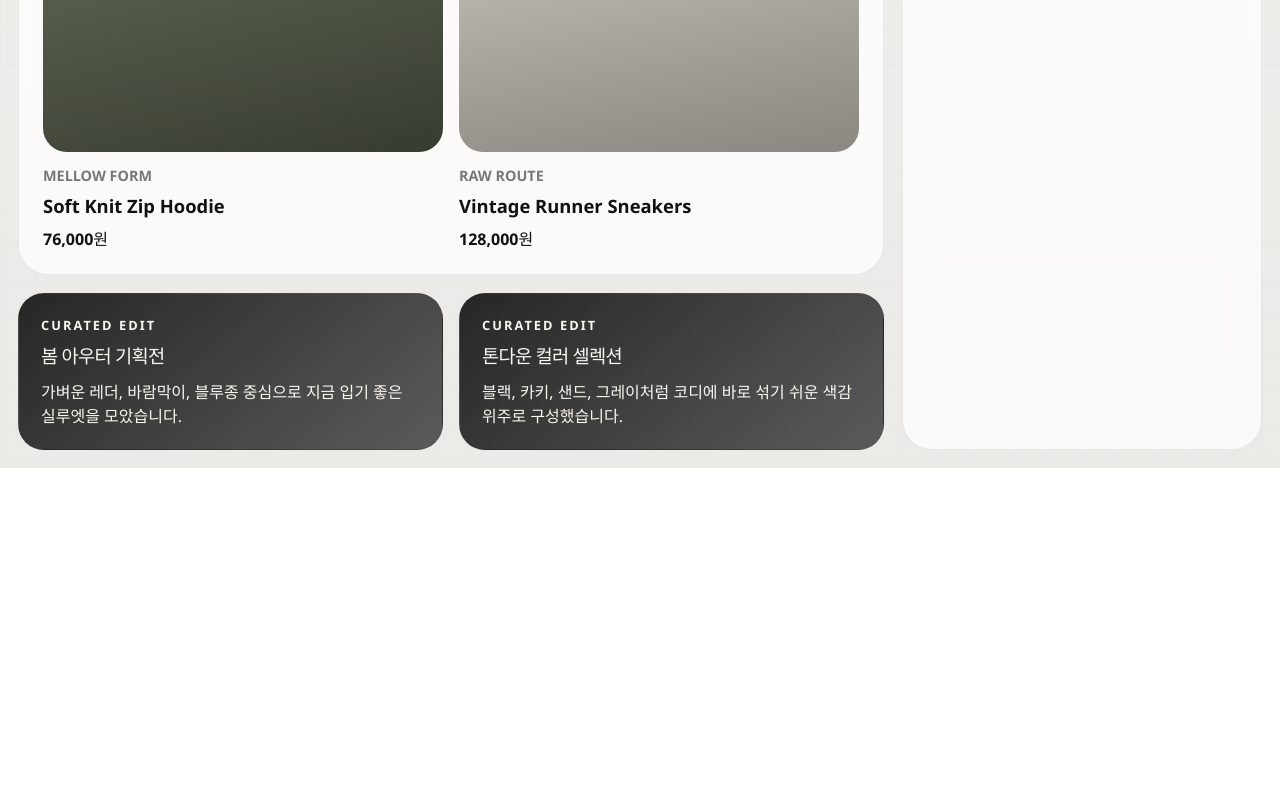
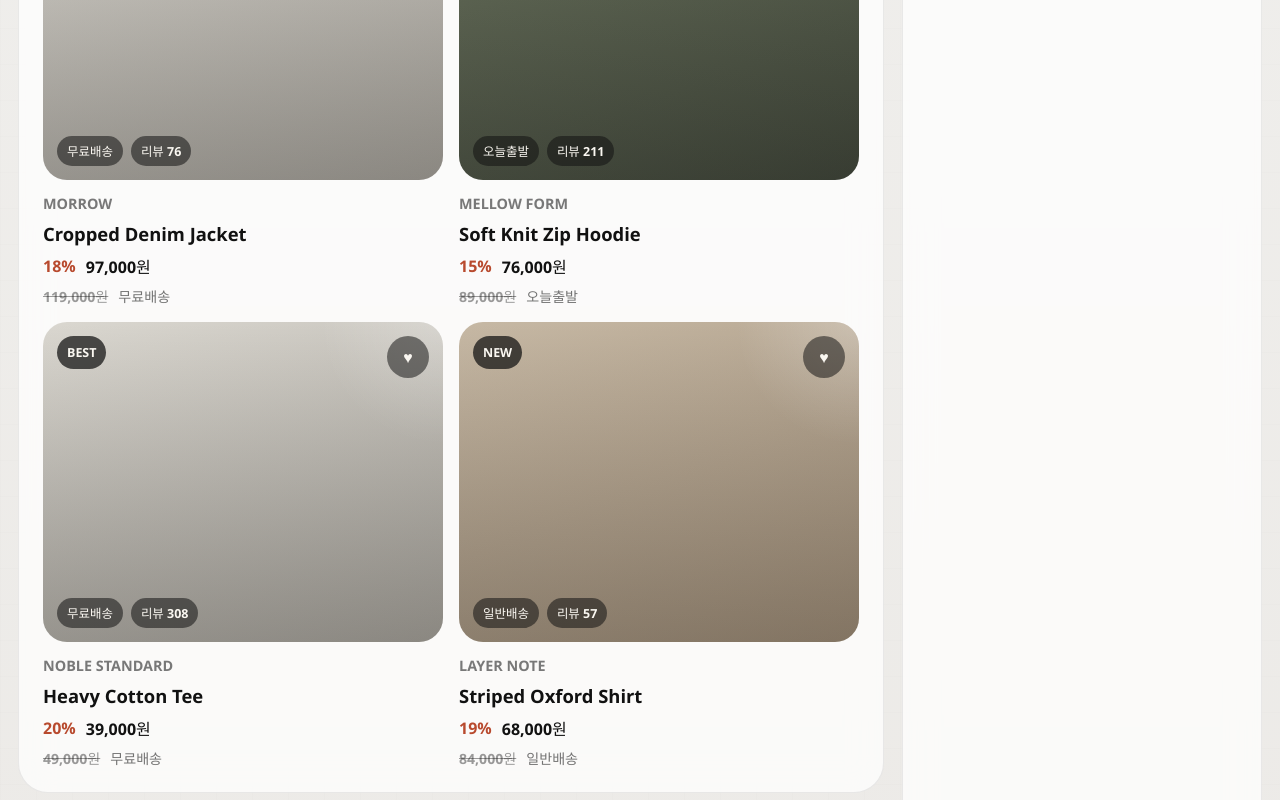
Before and after one commit to mincift1234/first-project, a React (Vite) app: page / in a window 1280 px wide. Shown: the part 1520-2320 px from the top of the page. Before the commit the page ends 1988 px from the top, so only its background shows below. Built offline with nearby package versions, Linux system fonts and the light colour scheme.

Commit message:
Expand catalog and enrich product cards

```diff
--- a/src/App.jsx
+++ b/src/App.jsx
@@ -36,6 +36,10 @@ function formatPrice(value) {
   return new Intl.NumberFormat('ko-KR').format(value) + '원'
 }
 
+function formatReviewCount(value) {
+  return new Intl.NumberFormat('ko-KR').format(value)
+}
+
 function SectionHeader({ label, title, description }) {
   return (
     <header className="section-header">
@@ -64,6 +68,10 @@ function ProductCard({ product, isLiked, onToggleWishlist }) {
     <article className="product-card">
       <div className={`product-thumb ${product.tone}`}>
         <span className="product-badge">{product.badge}</span>
+        <div className="product-thumb-meta">
+          <span>{product.delivery}</span>
+          <span>리뷰 {formatReviewCount(product.reviewCount)}</span>
+        </div>
         <WishlistButton
           active={isLiked}
           onToggle={(event) => {
@@ -76,7 +84,14 @@ function ProductCard({ product, isLiked, onToggleWishlist }) {
       <div className="product-copy">
         <p>{product.brand}</p>
         <h3>{product.name}</h3>
+        <div className="price-row">
+          <span className="discount-rate">{product.discountRate}%</span>
           <strong>{formatPrice(product.price)}</strong>
+        </div>
+        <div className="product-meta-row">
+          <span className="original-price">{formatPrice(product.originalPrice)}</span>
+          <span>{product.delivery}</span>
+        </div>
       </div>
     </article>
   )
@@ -138,6 +153,8 @@ function Layout({ cartCount, wishlistCount, children }) {
 }
 
 function HomePage({ likedIds, onToggleWishlist }) {
+  const featuredProducts = products.slice(0, 6)
+
   return (
     <>
       <section className="hero-banner">
@@ -190,10 +207,10 @@ function HomePage({ likedIds, onToggleWishlist }) {
               <SectionHeader
                 label="New Arrivals"
                 title="지금 메인에 보여줄 상품 카드"
-              description="카드를 누르면 상세 페이지로 이동하도록 연결했습니다."
+                description="가격, 할인율, 리뷰 수, 배송 메타를 같이 보여주도록 상품 카드 밀도를 높였습니다."
               />
               <div className="product-grid">
-              {products.map((product) => (
+                {featuredProducts.map((product) => (
                   <ProductCard
                     isLiked={likedIds.includes(product.id)}
                     key={product.id}
@@ -337,7 +354,18 @@ function ProductDetailPage({ likedIds, onAddToCart, onToggleWishlist }) {
         <div className="detail-copy">
           <p className="detail-brand">{product.brand}</p>
           <h1>{product.name}</h1>
+          <div className="detail-price-stack">
+            <div className="price-row">
+              <span className="discount-rate">{product.discountRate}%</span>
               <strong>{formatPrice(product.price)}</strong>
+            </div>
+            <span className="original-price">{formatPrice(product.originalPrice)}</span>
+          </div>
+          <div className="detail-meta-strip">
+            <span>{product.delivery}</span>
+            <span>리뷰 {formatReviewCount(product.reviewCount)}개</span>
+            <span>{product.category}</span>
+          </div>
           <p className="detail-description">{product.description}</p>
 
         <div className="detail-block">
--- a/src/data/products.js
+++ b/src/data/products.js
@@ -6,6 +6,10 @@ export const products = [
     brand: 'NEUTRA STUDIO',
     name: 'Washed Leather Blouson',
     price: 189000,
+    originalPrice: 219000,
+    discountRate: 14,
+    reviewCount: 128,
+    delivery: '무료배송',
     badge: 'NEW',
     tone: 'charcoal',
     category: 'Outer',
@@ -15,10 +19,95 @@ export const products = [
     sizes: ['S', 'M', 'L'],
   },
   {
+    id: 'track-shell-windbreaker',
+    brand: 'ARCHIVE UNIT',
+    name: 'Track Shell Windbreaker',
+    price: 112000,
+    originalPrice: 139000,
+    discountRate: 19,
+    reviewCount: 94,
+    delivery: '오늘출발',
+    badge: 'TREND',
+    tone: 'olive',
+    category: 'Outer',
+    description: '얇은 나일론 셸과 스포티한 절개 라인으로 간절기 레이어링에 적합한 바람막이입니다.',
+    details: ['생활 방수 원단', '후드 내장형', '스트링 밑단', '여유 있는 실루엣'],
+    sizes: ['M', 'L', 'XL'],
+  },
+  {
+    id: 'cropped-denim-jacket',
+    brand: 'MORROW',
+    name: 'Cropped Denim Jacket',
+    price: 97000,
+    originalPrice: 119000,
+    discountRate: 18,
+    reviewCount: 76,
+    delivery: '무료배송',
+    badge: 'BEST',
+    tone: 'stone',
+    category: 'Outer',
+    description: '짧은 기장과 단단한 워싱 텍스처로 티셔츠와 셔츠 위에 바로 걸치기 좋은 데님 재킷입니다.',
+    details: ['크롭 기장', '하드 워싱 데님', '2포켓 구조', '남녀공용 핏'],
+    sizes: ['S', 'M', 'L'],
+  },
+  {
+    id: 'soft-knit-zip-hoodie',
+    brand: 'MELLOW FORM',
+    name: 'Soft Knit Zip Hoodie',
+    price: 76000,
+    originalPrice: 89000,
+    discountRate: 15,
+    reviewCount: 211,
+    delivery: '오늘출발',
+    badge: 'LIMITED',
+    tone: 'olive',
+    category: 'Top',
+    description:
+      '부드러운 짜임과 차분한 색감으로 단독 착용과 이너 활용이 모두 쉬운 후드입니다.',
+    details: ['소프트 니트 텍스처', '드롭 숄더', '투웨이 연출 가능', '가벼운 보온감'],
+    sizes: ['M', 'L'],
+  },
+  {
+    id: 'heavy-cotton-tee',
+    brand: 'NOBLE STANDARD',
+    name: 'Heavy Cotton Tee',
+    price: 39000,
+    originalPrice: 49000,
+    discountRate: 20,
+    reviewCount: 308,
+    delivery: '무료배송',
+    badge: 'BEST',
+    tone: 'stone',
+    category: 'Top',
+    description: '묵직한 코튼 원단과 탄탄한 넥 라인으로 단독 착용 시에도 실루엣이 깔끔하게 살아나는 티셔츠입니다.',
+    details: ['16수 헤비 코튼', '세미 오버 핏', '덴타 가공', '화이트/그레이 계열 추천'],
+    sizes: ['M', 'L', 'XL'],
+  },
+  {
+    id: 'striped-oxford-shirt',
+    brand: 'LAYER NOTE',
+    name: 'Striped Oxford Shirt',
+    price: 68000,
+    originalPrice: 84000,
+    discountRate: 19,
+    reviewCount: 57,
+    delivery: '일반배송',
+    badge: 'NEW',
+    tone: 'sand',
+    category: 'Top',
+    description: '잔잔한 스트라이프 패턴과 단정한 버튼다운 칼라로 포멀과 캐주얼 사이를 자연스럽게 오가는 셔츠입니다.',
+    details: ['버튼다운 칼라', '루즈 핏', '은은한 스트라이프', '사계절 활용'],
+    sizes: ['M', 'L'],
+  },
+  {
     id: 'utility-parachute-pants',
     brand: 'OFF GRID',
     name: 'Utility Parachute Pants',
     price: 94000,
+    originalPrice: 109000,
+    discountRate: 13,
+    reviewCount: 187,
+    delivery: '오늘출발',
     badge: 'BEST',
     tone: 'sand',
     category: 'Bottom',
@@ -28,23 +117,46 @@ export const products = [
     sizes: ['M', 'L', 'XL'],
   },
   {
-    id: 'soft-knit-zip-hoodie',
-    brand: 'MELLOW FORM',
-    name: 'Soft Knit Zip Hoodie',
-    price: 76000,
-    badge: 'LIMITED',
+    id: 'wide-fade-denim',
+    brand: 'MORROW',
+    name: 'Wide Fade Denim',
+    price: 82000,
+    originalPrice: 99000,
+    discountRate: 17,
+    reviewCount: 162,
+    delivery: '무료배송',
+    badge: 'RESTOCK',
+    tone: 'charcoal',
+    category: 'Bottom',
+    description: '은은한 페이드 워싱과 여유 있는 밑위로 상의 실루엣을 단단하게 받쳐주는 와이드 데님입니다.',
+    details: ['와이드 스트레이트', '페이드 워싱', '사계절 데님', '미들 라이즈'],
+    sizes: ['28', '30', '32', '34'],
+  },
+  {
+    id: 'pleated-balloon-slacks',
+    brand: 'FORM LAB',
+    name: 'Pleated Balloon Slacks',
+    price: 87000,
+    originalPrice: 103000,
+    discountRate: 15,
+    reviewCount: 64,
+    delivery: '일반배송',
+    badge: 'MD PICK',
     tone: 'olive',
-    category: 'Top',
-    description:
-      '부드러운 짜임과 차분한 색감으로 단독 착용과 이너 활용이 모두 쉬운 후드입니다.',
-    details: ['소프트 니트 텍스처', '드롭 숄더', '투웨이 연출 가능', '가벼운 보온감'],
-    sizes: ['M', 'L'],
+    category: 'Bottom',
+    description: '원턱 디테일과 볼륨감 있는 라인으로 셔츠, 니트, 자켓과 안정적으로 어울리는 슬랙스입니다.',
+    details: ['원턱 주름', '테이퍼드 벌룬 핏', '유연한 원단감', '오피스 캐주얼 활용'],
+    sizes: ['M', 'L', 'XL'],
   },
   {
     id: 'vintage-runner-sneakers',
     brand: 'RAW ROUTE',
     name: 'Vintage Runner Sneakers',
     price: 128000,
+    originalPrice: 149000,
+    discountRate: 14,
+    reviewCount: 141,
+    delivery: '오늘출발',
     badge: 'RESTOCK',
     tone: 'stone',
     category: 'Shoes',
@@ -52,6 +164,86 @@ export const products = [
       '러닝 슈즈 실루엣을 기반으로 한 빈티지 무드 스니커즈로 다양한 팬츠와 잘 어울립니다.',
     details: ['쿠션감 있는 솔', '빈티지 배색', '데일리 러너 스타일', '가벼운 착화감'],
     sizes: ['260', '270', '280'],
+  },
+  {
+    id: 'suede-wallabee-shoes',
+    brand: 'COMMON FIELD',
+    name: 'Suede Wallabee Shoes',
+    price: 146000,
+    originalPrice: 172000,
+    discountRate: 15,
+    reviewCount: 53,
+    delivery: '무료배송',
+    badge: 'NEW',
+    tone: 'sand',
+    category: 'Shoes',
+    description: '부드러운 스웨이드 텍스처와 둥근 라스트로 봄철 팬츠 코디를 차분하게 정리해주는 슈즈입니다.',
+    details: ['리얼 스웨이드 무드', '러버 솔', '차분한 발볼 라인', '데일리 슈즈'],
+    sizes: ['255', '260', '270', '280'],
+  },
+  {
+    id: 'volume-strap-sandals',
+    brand: 'AER STEP',
+    name: 'Volume Strap Sandals',
+    price: 59000,
+    originalPrice: 72000,
+    discountRate: 18,
+    reviewCount: 39,
+    delivery: '일반배송',
+    badge: 'SUMMER',
+    tone: 'charcoal',
+    category: 'Shoes',
+    description: '볼륨감 있는 아웃솔과 넓은 스트랩으로 반바지부터 와이드 팬츠까지 안정적으로 소화하는 샌들입니다.',
+    details: ['볼륨 아웃솔', '벨크로 스트랩', '경량 쿠셔닝', '여름 시즌 추천'],
+    sizes: ['260', '270', '280'],
+  },
+  {
+    id: 'square-shoulder-bag',
+    brand: 'LUMA',
+    name: 'Square Shoulder Bag',
+    price: 71000,
+    originalPrice: 86000,
+    discountRate: 17,
+    reviewCount: 224,
+    delivery: '오늘출발',
+    badge: 'BEST',
+    tone: 'charcoal',
+    category: 'Bag',
+    description: '각이 살아 있는 플랫한 바디와 은은한 광택으로 캐주얼과 포멀 코디를 모두 받쳐주는 숄더백입니다.',
+    details: ['지퍼 클로징', '내부 포켓', '조절 가능한 스트랩', '가벼운 합성 레더'],
+    sizes: ['ONE SIZE'],
+  },
+  {
+    id: 'ripstop-utility-backpack',
+    brand: 'OFF GRID',
+    name: 'Ripstop Utility Backpack',
+    price: 98000,
+    originalPrice: 118000,
+    discountRate: 17,
+    reviewCount: 88,
+    delivery: '무료배송',
+    badge: 'MD PICK',
+    tone: 'olive',
+    category: 'Bag',
+    description: '립스탑 원단과 전면 포켓 구성으로 데일리와 출퇴근, 짧은 여행까지 폭넓게 활용 가능한 백팩입니다.',
+    details: ['립스탑 소재', '16인치 노트북 수납', '전면 멀티 포켓', '생활 방수'],
+    sizes: ['ONE SIZE'],
+  },
+  {
+    id: 'mini-cross-bag',
+    brand: 'FORM LAB',
+    name: 'Mini Cross Bag',
+    price: 43000,
+    originalPrice: 52000,
+    discountRate: 17,
+    reviewCount: 117,
+    delivery: '일반배송',
+    badge: 'NEW',
+    tone: 'stone',
+    category: 'Bag',
+    description: '작은 사이즈지만 전면 수납과 가벼운 무게감으로 외출용 서브백으로 쓰기 좋은 크로스백입니다.',
+    details: ['미니멀 바디', '라이트 웨이트', '전면 포켓', '간단한 외출용'],
+    sizes: ['ONE SIZE'],
   },
 ]
 
@@ -67,8 +259,8 @@ export const editorialPicks = [
 ]
 
 export const rankings = [
-  { rank: '01', name: 'Wide Denim', brand: 'Morrow' },
-  { rank: '02', name: 'Track Windbreaker', brand: 'Archive Unit' },
+  { rank: '01', name: 'Wide Fade Denim', brand: 'Morrow' },
+  { rank: '02', name: 'Track Shell Windbreaker', brand: 'Archive Unit' },
   { rank: '03', name: 'Square Shoulder Bag', brand: 'Luma' },
   { rank: '04', name: 'Heavy Cotton Tee', brand: 'Noble Standard' },
 ]
--- a/src/index.css
+++ b/src/index.css
@@ -390,6 +390,30 @@ button {
   font-weight: 700;
 }
 
+.product-thumb-meta {
+  position: absolute;
+  right: 14px;
+  bottom: 14px;
+  left: 14px;
+  z-index: 1;
+  display: flex;
+  flex-wrap: wrap;
+  gap: 8px;
+}
+
+.product-thumb-meta span,
+.detail-meta-strip span {
+  display: inline-flex;
+  align-items: center;
+  min-height: 30px;
+  padding: 0 10px;
+  border-radius: 999px;
+  color: #faf7f1;
+  background: rgba(17, 17, 17, 0.54);
+  font-size: 0.78rem;
+  font-weight: 700;
+}
+
 .wishlist-button {
   position: absolute;
   top: 14px;
@@ -431,6 +455,32 @@ button {
 
 .product-copy h3 {
   font-size: 1.15rem;
+}
+
+.price-row,
+.product-meta-row,
+.detail-price-stack,
+.detail-meta-strip {
+  display: flex;
+  flex-wrap: wrap;
+  align-items: center;
+  gap: 10px;
+}
+
+.discount-rate {
+  color: #b84a2e;
+  font-weight: 800;
+}
+
+.original-price {
+  color: rgba(17, 17, 17, 0.42);
+  text-decoration: line-through;
+}
+
+.product-meta-row {
+  color: rgba(17, 17, 17, 0.58);
+  font-size: 0.88rem;
+  font-weight: 600;
 }
 
 .editorial-grid {
@@ -484,6 +534,15 @@ button {
 .detail-copy strong {
   display: block;
   font-size: 1.5rem;
+}
+
+.detail-price-stack {
+  display: grid;
+  gap: 6px;
+}
+
+.detail-meta-strip {
+  margin-top: 2px;
 }
 
 .detail-description {
@@ -691,6 +750,10 @@ button {
     max-width: none;
   }
 
+  .product-thumb {
+    min-height: 280px;
+  }
+
   .detail-thumb {
     min-height: 440px;
   }
```
Lines whose indentation alone changed are shown as unchanged.
